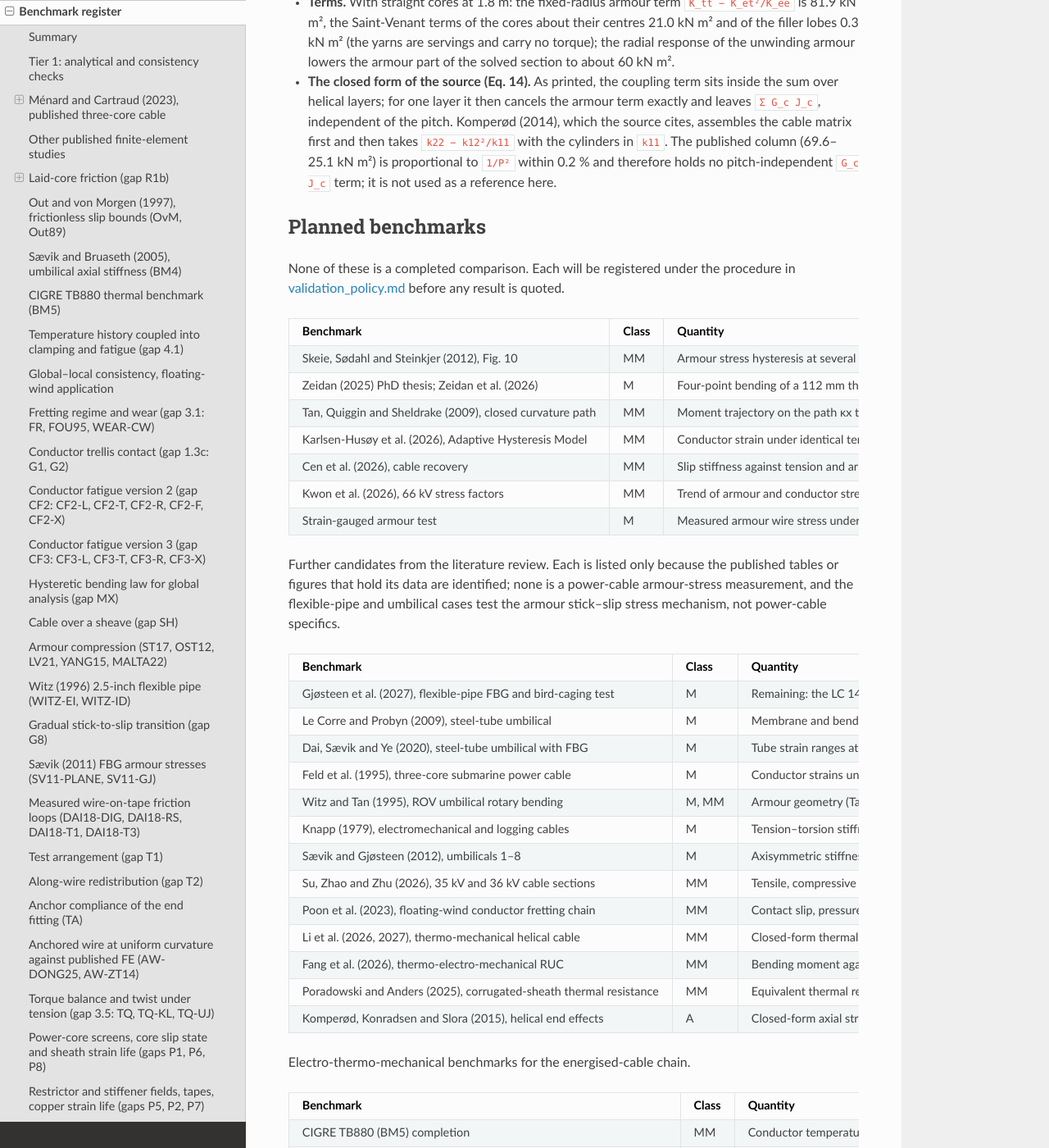
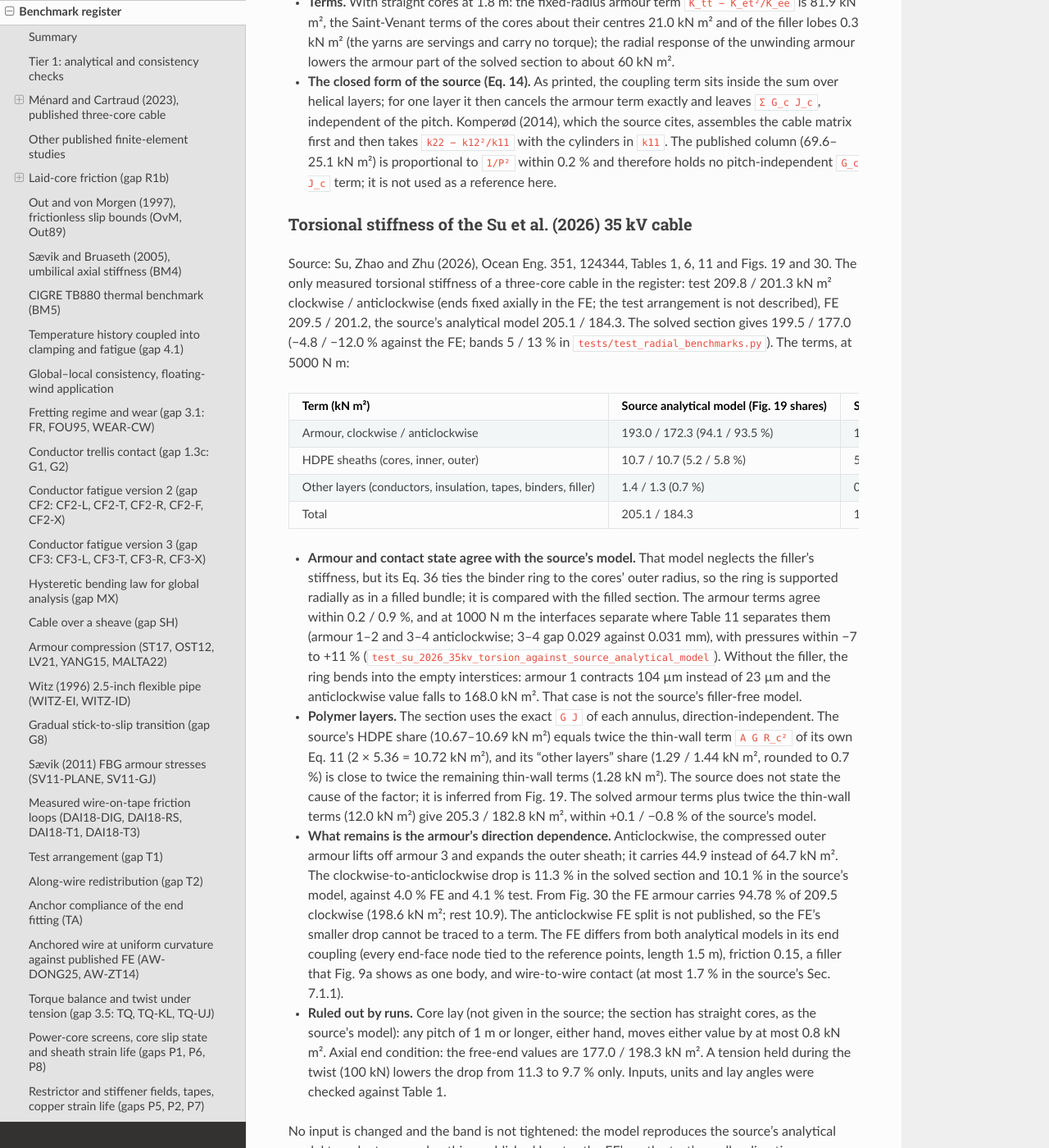
Before and after one commit to SMI-Lab-Inha/CableXSec, a Sphinx documentation site: the page built from doc/benchmarks.md, in a window 1280 px wide and 1400 px high, scrolled down 47579 px. Shown: the whole window at 82% size. Built offline with Sphinx 7.4.7 and the Read the Docs theme 3.1.0, drawn with Linux system fonts in a browser that asks for light colours; some of the changed text lies outside the part shown.

Commit message:
docs: decompose the Su 35 kV anticlockwise torsion gap
The new check passes as registered: armour torque 193.3 / 170.8 kN m^2
clockwise / anticlockwise against the source model's Fig. 19 shares
193.0 / 172.3, and at 1000 N m the separations and pressures of its
Table 11 (armour 1-2 and 3-4 open anticlockwise, 3-4 gap 0.029 against
0.031 mm; pressures -7 to +11 %).

The benchmark register and the radial model page decompose the -12.0 %
anticlockwise gap to the FE and the test:

- The source's analytical model neglects the filler's stiffness but ties
  the binder ring to the cores' outer radius (Eq. 36), so it compares
  with the filled section. The filler-free section (168.0 kN m^2) lets
  the ring bend into the empty interstices and is not that model.
- Its polymer share (Fig. 19) is twice the thin-wall terms of its own
  Eq. 11: 12.0 against the exact G J of 6.1 kN m^2. The solved armour
  plus 12.0 gives 205.3 / 182.8 against its 205.1 / 184.3.
- The rest is the armour's direction dependence: the compressed outer
  armour lifts off armour 3 and expands the outer sheath. The drop from
  clockwise to anticlockwise is 11.3 % here and 10.1 % in the source's
  model, against 4.0 % FE and 4.1 % test; the FE's anticlockwise split
  and the test conditions are not published.

Core lay (at most 0.8 kN m^2 for any pitch of 1 m or longer), the axial
end condition and a held tension of 100 kN do not close it. No input is
changed and the 13 % band stays: nothing in the model is identified as
wrong. The test comment no longer says the source's filler-free model
locates the gap. Taxonomy: full_scale 33 -> 34.

Signed-off-by: Jae Hoon Seo <jaehoon.seo@inha.ac.kr>

```diff
--- a/doc/benchmarks.md
+++ b/doc/benchmarks.md
@@ -2081,6 +2081,64 @@ at both pitches, at 0.88–0.93 of the middle tool at 1.8 m and 0.79–0.84 at 3
   (69.6–25.1 kN m²) is proportional to `1/P²` within 0.2 % and therefore holds
   no pitch-independent `G_c J_c` term; it is not used as a reference here.
 
+### Torsional stiffness of the Su et al. (2026) 35 kV cable
+
+Source: Su, Zhao and Zhu (2026), Ocean Eng. 351, 124344, Tables 1, 6, 11 and
+Figs. 19 and 30. The only measured torsional stiffness of a three-core cable
+in the register: test 209.8 / 201.3 kN m² clockwise / anticlockwise (ends
+fixed axially in the FE; the test arrangement is not described), FE 209.5 /
+201.2, the source's analytical model 205.1 / 184.3. The solved section gives
+199.5 / 177.0 (−4.8 / −12.0 % against the FE; bands 5 / 13 % in
+`tests/test_radial_benchmarks.py`). The terms, at 5000 N m:
+
+| Term (kN m²) | Source analytical model (Fig. 19 shares) | Solved section |
+| --- | --- | --- |
+| Armour, clockwise / anticlockwise | 193.0 / 172.3 (94.1 / 93.5 %) | 193.3 / 170.8 |
+| HDPE sheaths (cores, inner, outer) | 10.7 / 10.7 (5.2 / 5.8 %) | 5.37 |
+| Other layers (conductors, insulation, tapes, binders, filler) | 1.4 / 1.3 (0.7 %) | 0.86 (filler lobes 0.14) |
+| Total | 205.1 / 184.3 | 199.5 / 177.0 |
+
+- **Armour and contact state agree with the source's model.** That model
+  neglects the filler's stiffness, but its Eq. 36 ties the binder ring to the
+  cores' outer radius, so the ring is supported radially as in a filled
+  bundle; it is compared with the filled section. The armour terms agree
+  within 0.2 / 0.9 %, and at 1000 N m the interfaces separate where Table 11
+  separates them (armour 1–2 and 3–4 anticlockwise; 3–4 gap 0.029 against
+  0.031 mm), with pressures within −7 to +11 %
+  (`test_su_2026_35kv_torsion_against_source_analytical_model`). Without the
+  filler, the ring bends into the empty interstices: armour 1 contracts
+  104 µm instead of 23 µm and the anticlockwise value falls to 168.0 kN m².
+  That case is not the source's filler-free model.
+- **Polymer layers.** The section uses the exact `G J` of each annulus,
+  direction-independent. The source's HDPE share (10.67–10.69 kN m²) equals
+  twice the thin-wall term `A G R_c²` of its own Eq. 11 (2 × 5.36 =
+  10.72 kN m²), and its "other layers" share (1.29 / 1.44 kN m², rounded to
+  0.7 %) is close to twice the remaining thin-wall terms (1.28 kN m²). The
+  source does not state the cause of the factor; it is inferred from Fig. 19.
+  The solved armour terms plus twice the thin-wall terms (12.0 kN m²) give
+  205.3 / 182.8 kN m², within +0.1 / −0.8 % of the source's model.
+- **What remains is the armour's direction dependence.** Anticlockwise, the
+  compressed outer armour lifts off armour 3 and expands the outer sheath; it
+  carries 44.9 instead of 64.7 kN m². The clockwise-to-anticlockwise drop is
+  11.3 % in the solved section and 10.1 % in the source's model, against
+  4.0 % FE and 4.1 % test. From Fig. 30 the FE armour carries 94.78 % of
+  209.5 clockwise (198.6 kN m²; rest 10.9). The anticlockwise FE split is not
+  published, so the FE's smaller drop cannot be traced to a term. The FE
+  differs from both analytical models in its end coupling (every end-face
+  node tied to the reference points, length 1.5 m), friction 0.15, a filler
+  that Fig. 9a shows as one body, and wire-to-wire contact (at most 1.7 % in the
+  source's Sec. 7.1.1).
+- **Ruled out by runs.** Core lay (not given in the source; the section has
+  straight cores, as the source's model): any pitch of 1 m or longer, either
+  hand, moves either value by at most 0.8 kN m². Axial end condition: the
+  free-end values are 177.0 / 198.3 kN m². A tension held during the twist
+  (100 kN) lowers the drop from 11.3 to 9.7 % only. Inputs, units and lay
+  angles were checked against Table 1.
+
+No input is changed and the band is not tightened: the model reproduces the
+source's analytical model term by term, and nothing published locates the
+FE's or the test's smaller direction dependence.
+
 ## Planned benchmarks
 
 None of these is a completed comparison. Each will be registered under the
```
Also changed, not shown: CHANGELOG.md (+11 -0 lines), doc/radial_model.md (+4 -1 lines), validation/validation_report.md (+1 -1 lines), 1 other file.
